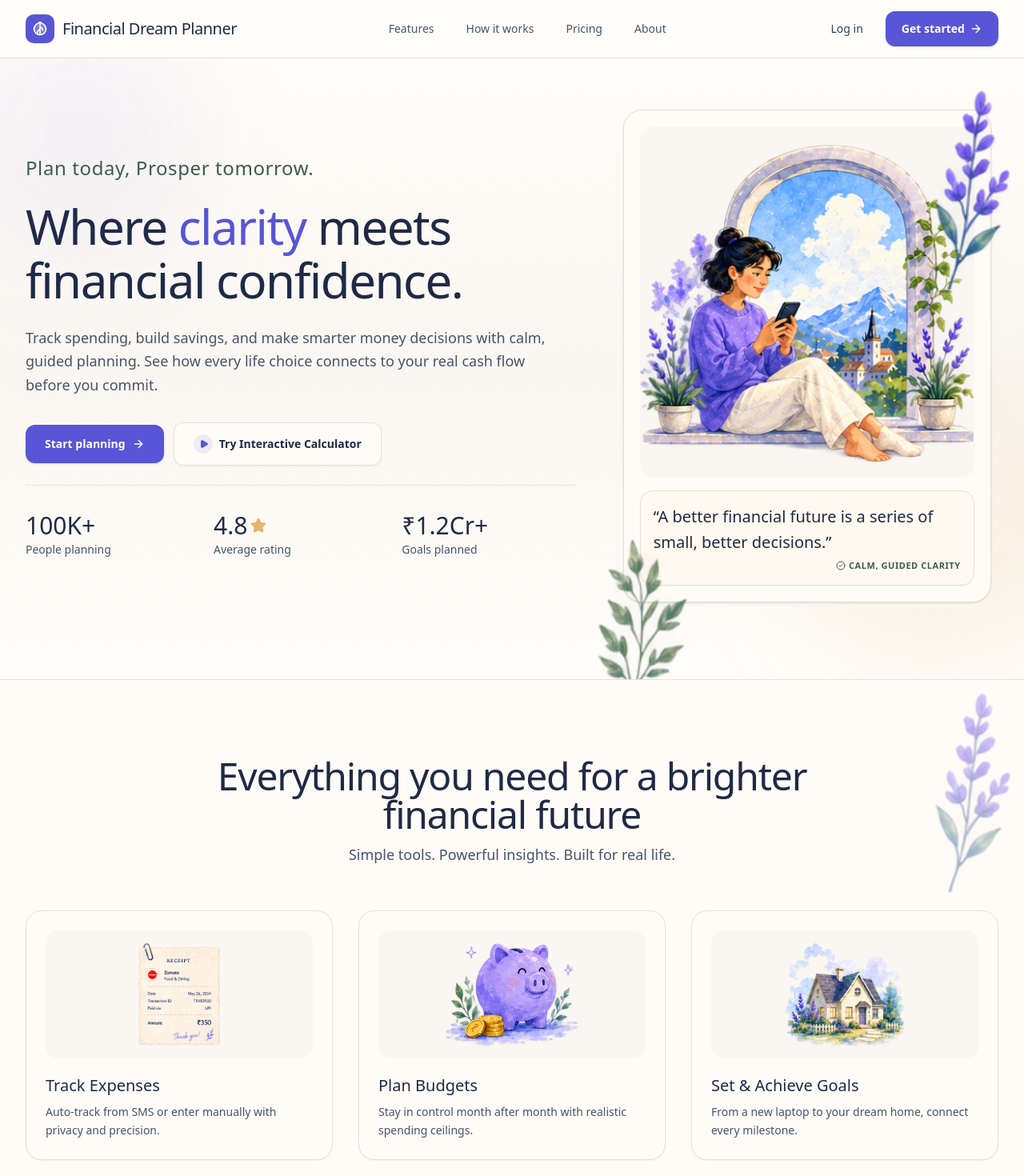
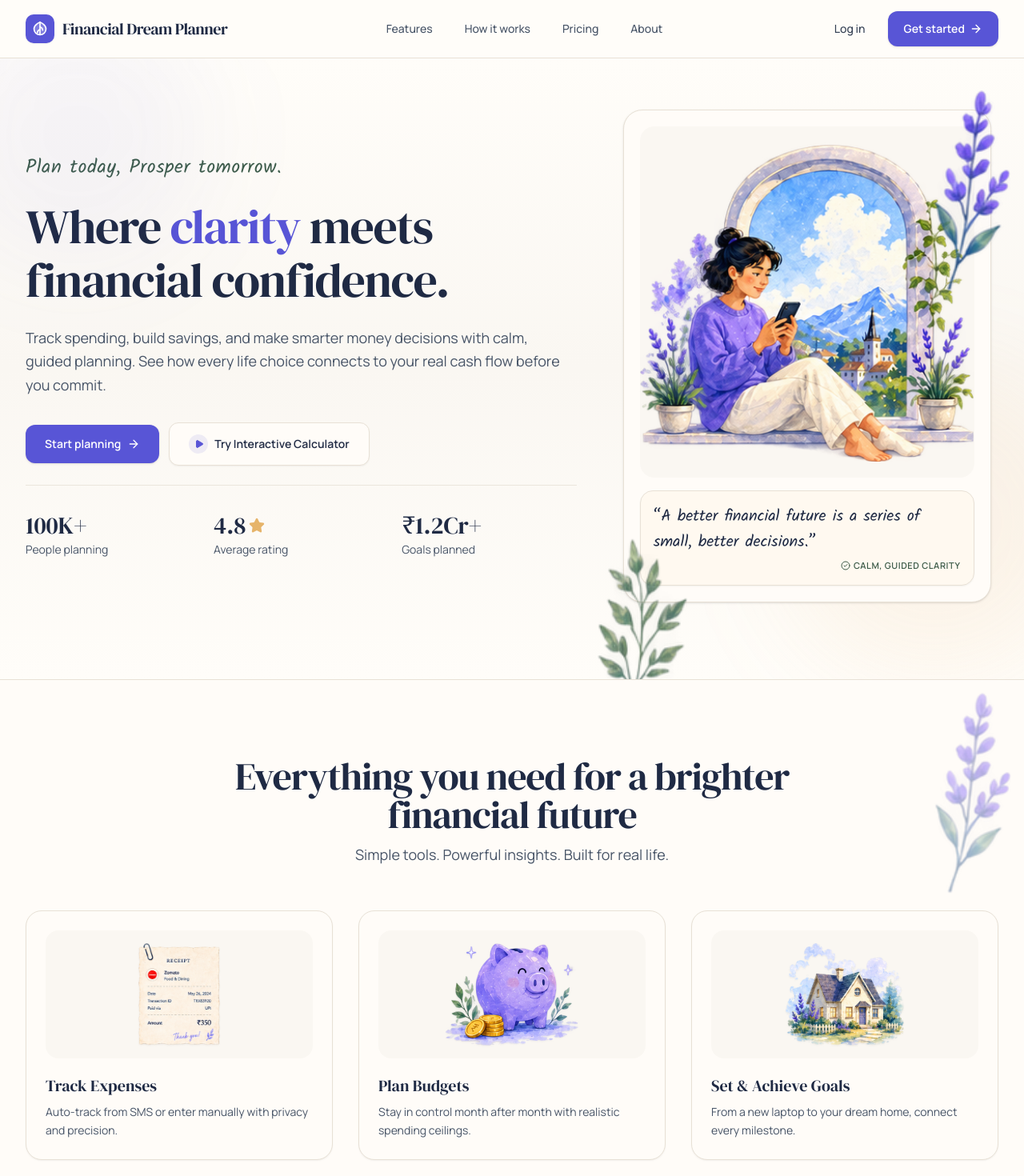
Before and after one commit to anandxdj/financial_dream_planner, a Next.js app in the folder frontend/: page / in a window 1280 px wide. Shown: the top 1470 px of the page at 80% size. Built offline with nearby package versions, Linux system fonts and the light colour scheme; no server answers.

Commit message:
refactor(ui): consolidate semantic design tokens

```diff
--- a/frontend/src/app/globals.css
+++ b/frontend/src/app/globals.css
@@ -5,8 +5,10 @@
 @custom-variant dark (&:is(.dark *));
 
 @theme inline {
-  --color-canvas: #FAF8F5;
-  --color-surface: #FFFFFF;
+  --color-canvas: #FFF9F0;
+  --color-surface: #FFFCF8;
+  --color-surface-strong: #FFFFFF;
+  --color-surface-muted: #F5EFE6;
   --color-navy: #1F2A44;
   --color-body: #344054;
   --color-muted-ink: #475467;
@@ -14,7 +16,7 @@
   --color-sage: #3D5C4A;
   --color-blue: #3B5B8C;
   --color-gold: #7D5200;
-  --color-border-warm: #EAE5DE;
+  --color-border-warm: #E8E1D6;
 
   --color-functional-sage: #3D5C4A;
   --color-functional-blue: #3B5B8C;
@@ -50,16 +52,10 @@
   --color-sidebar-border: var(--sidebar-border);
   --color-sidebar-ring: var(--sidebar-ring);
 
-  --font-serif: var(--font-playfair), var(--font-dm-serif), "Playfair Display", "DM Serif Display", Georgia, serif;
-  --font-sans: var(--font-plus-jakarta), var(--font-manrope), "Plus Jakarta Sans", "Manrope", system-ui, -apple-system, sans-serif;
-  --font-heading: var(--font-playfair), var(--font-dm-serif), "Playfair Display", "DM Serif Display", Georgia, serif;
-  --font-script: var(--font-script), var(--font-caveat), "Kalam", "Caveat", cursive, sans-serif;
-  --font-playfair: var(--font-playfair), "Playfair Display", Georgia, serif;
-  --font-dm-serif: var(--font-dm-serif), "DM Serif Display", Georgia, serif;
-  --font-plus-jakarta: var(--font-plus-jakarta), "Plus Jakarta Sans", system-ui, -apple-system, sans-serif;
-  --font-manrope: var(--font-manrope), "Manrope", system-ui, -apple-system, sans-serif;
-  --font-kalam: var(--font-script), "Kalam", cursive, sans-serif;
-  --font-caveat: var(--font-caveat), "Caveat", cursive, sans-serif;
+  --font-sans: var(--font-manrope), "Manrope", system-ui, -apple-system, sans-serif;
+  --font-serif: var(--font-dm-serif), "DM Serif Display", Georgia, serif;
+  --font-heading: var(--font-dm-serif), "DM Serif Display", Georgia, serif;
+  --font-script: var(--font-kalam), "Kalam", cursive;
 
   --radius-panel: 16px;
   --radius-control: 10px;
@@ -71,47 +67,14 @@
 }
 
 :root {
-  --background: #FAF8F5;
+  --background: #FFF9F0;
   --foreground: #344054;
-  --card: #FFFFFF;
+  --card: #FFFCF8;
   --card-foreground: #1F2A44;
-  --popover: #FFFFFF;
+  --popover: #FFFCF8;
   --popover-foreground: #1F2A44;
   --primary: #1F2A44;
   --primary-foreground: #FFFFFF;
-  --secondary: #F4EFEA;
-  --secondary-foreground: #1F2A44;
-  --muted: #F4EFEA;
-  --muted-foreground: #475467;
-  --accent: #F4EFEA;
-  --accent-foreground: #1F2A44;
-  --destructive: #A13F39;
-  --destructive-foreground: #FFFFFF;
-  --border: #EAE5DE;
-  --input: #EAE5DE;
-  --ring: #5E55C9;
-  --radius: 12px;
-
-  --sidebar: #FFFFFF;
-  --sidebar-foreground: #1F2A44;
-  --sidebar-primary: #5E55C9;
-  --sidebar-primary-foreground: #FFFFFF;
-  --sidebar-accent: #FAF8F5;
-  --sidebar-accent-foreground: #1F2A44;
-  --sidebar-border: #EAE5DE;
-  --sidebar-ring: #5E55C9;
-}
-
-/* Light-only design: keep warm palette in dark mode */
-.dark {
-  --background: #FAF8F5;
-  --foreground: #344054;
-  --card: #FFFFFF;
-  --card-foreground: #1F2A44;
-  --popover: #FFFFFF;
-  --popover-foreground: #1F2A44;
-  --primary: #1F2A44;
-  --primary-foreground: #FFFCF8;
   --secondary: #F5EFE6;
   --secondary-foreground: #1F2A44;
   --muted: #F5EFE6;
@@ -119,15 +82,48 @@
   --accent: #F5EFE6;
   --accent-foreground: #1F2A44;
   --destructive: #A13F39;
-  --destructive-foreground: #FFFCF8;
+  --destructive-foreground: #FFFFFF;
   --border: #E8E1D6;
   --input: #E8E1D6;
   --ring: #5E55C9;
+  --radius: 10px;
 
   --sidebar: #FFFCF8;
   --sidebar-foreground: #1F2A44;
   --sidebar-primary: #5E55C9;
-  --sidebar-primary-foreground: #FFFCF8;
+  --sidebar-primary-foreground: #FFFFFF;
+  --sidebar-accent: #FFF9F0;
+  --sidebar-accent-foreground: #1F2A44;
+  --sidebar-border: #E8E1D6;
+  --sidebar-ring: #5E55C9;
+}
+
+/* The current product is intentionally light-first. Keep semantic values stable
+   if a host environment adds `.dark` until a real dark theme is designed. */
+.dark {
+  --background: #FFF9F0;
+  --foreground: #344054;
+  --card: #FFFCF8;
+  --card-foreground: #1F2A44;
+  --popover: #FFFCF8;
+  --popover-foreground: #1F2A44;
+  --primary: #1F2A44;
+  --primary-foreground: #FFFFFF;
+  --secondary: #F5EFE6;
+  --secondary-foreground: #1F2A44;
+  --muted: #F5EFE6;
+  --muted-foreground: #475467;
+  --accent: #F5EFE6;
+  --accent-foreground: #1F2A44;
+  --destructive: #A13F39;
+  --destructive-foreground: #FFFFFF;
+  --border: #E8E1D6;
+  --input: #E8E1D6;
+  --ring: #5E55C9;
+  --sidebar: #FFFCF8;
+  --sidebar-foreground: #1F2A44;
+  --sidebar-primary: #5E55C9;
+  --sidebar-primary-foreground: #FFFFFF;
   --sidebar-accent: #FFF9F0;
   --sidebar-accent-foreground: #1F2A44;
   --sidebar-border: #E8E1D6;
@@ -138,29 +134,45 @@
   * {
     @apply border-border;
   }
+
   html {
     max-width: 100%;
     overflow-x: clip;
     -webkit-text-size-adjust: 100%;
   }
+
   body {
-    background-color: #FFF9F0;
-    color: #344054;
-    font-family: var(--font-plus-jakarta), var(--font-manrope), "Plus Jakarta Sans", "Manrope", system-ui, -apple-system, sans-serif;
     max-width: 100%;
     overflow-x: clip;
+    background: var(--background);
+    color: var(--foreground);
+    font-family: var(--font-manrope), "Manrope", system-ui, -apple-system, sans-serif;
   }
-  h1, h2, h3, .font-heading {
-    font-family: var(--font-playfair), var(--font-dm-serif), "Playfair Display", "DM Serif Display", Georgia, serif;
+
+  h1,
+  h2,
+  .font-heading {
+    font-family: var(--font-dm-serif), "DM Serif Display", Georgia, serif;
     color: #1F2A44;
   }
+
+  h3,
+  h4,
+  h5,
+  h6 {
+    color: #1F2A44;
+  }
+
   :focus-visible {
     outline: 2px solid var(--ring);
     outline-offset: 2px;
   }
+
+  ::selection {
+    background: rgb(94 85 201 / 0.18);
+  }
 }
 
-/* Anti-Gravity visual primitives and touch accessibility */
 .touch-target {
   min-height: 44px;
   min-width: 44px;
@@ -174,7 +186,11 @@
   border-radius: 10px;
 }
 
-/* Accessible utility for screen readers */
+.money-nums {
+  font-variant-numeric: tabular-nums;
+  font-feature-settings: "tnum" 1;
+}
+
 .sr-only {
   position: absolute;
   width: 1px;
@@ -187,31 +203,45 @@
   border-width: 0;
 }
 
-/* Cross-browser scrollbar hiding for horizontal chip rails */
 .no-scrollbar::-webkit-scrollbar {
   display: none;
 }
+
 .no-scrollbar {
   -ms-overflow-style: none;
   scrollbar-width: none;
 }
 
-/* Sleek subtle scrollbar for chat message stream */
 .custom-scrollbar::-webkit-scrollbar {
   width: 6px;
   height: 6px;
 }
+
 .custom-scrollbar::-webkit-scrollbar-track {
   background: transparent;
 }
+
 .custom-scrollbar::-webkit-scrollbar-thumb {
-  background-color: rgba(232, 225, 214, 0.8);
+  background-color: rgb(232 225 214 / 0.85);
   border-radius: 9999px;
 }
+
 .custom-scrollbar::-webkit-scrollbar-thumb:hover {
-  background-color: rgba(94, 85, 201, 0.4);
+  background-color: rgb(94 85 201 / 0.35);
 }
+
 .custom-scrollbar {
   scrollbar-width: thin;
-  scrollbar-color: rgba(232, 225, 214, 0.8) transparent;
+  scrollbar-color: rgb(232 225 214 / 0.85) transparent;
 }
+
+@media (prefers-reduced-motion: reduce) {
+  *,
+  *::before,
+  *::after {
+    scroll-behavior: auto !important;
+    transition-duration: 0.01ms !important;
+    animation-duration: 0.01ms !important;
+    animation-iteration-count: 1 !important;
+  }
+}
```
